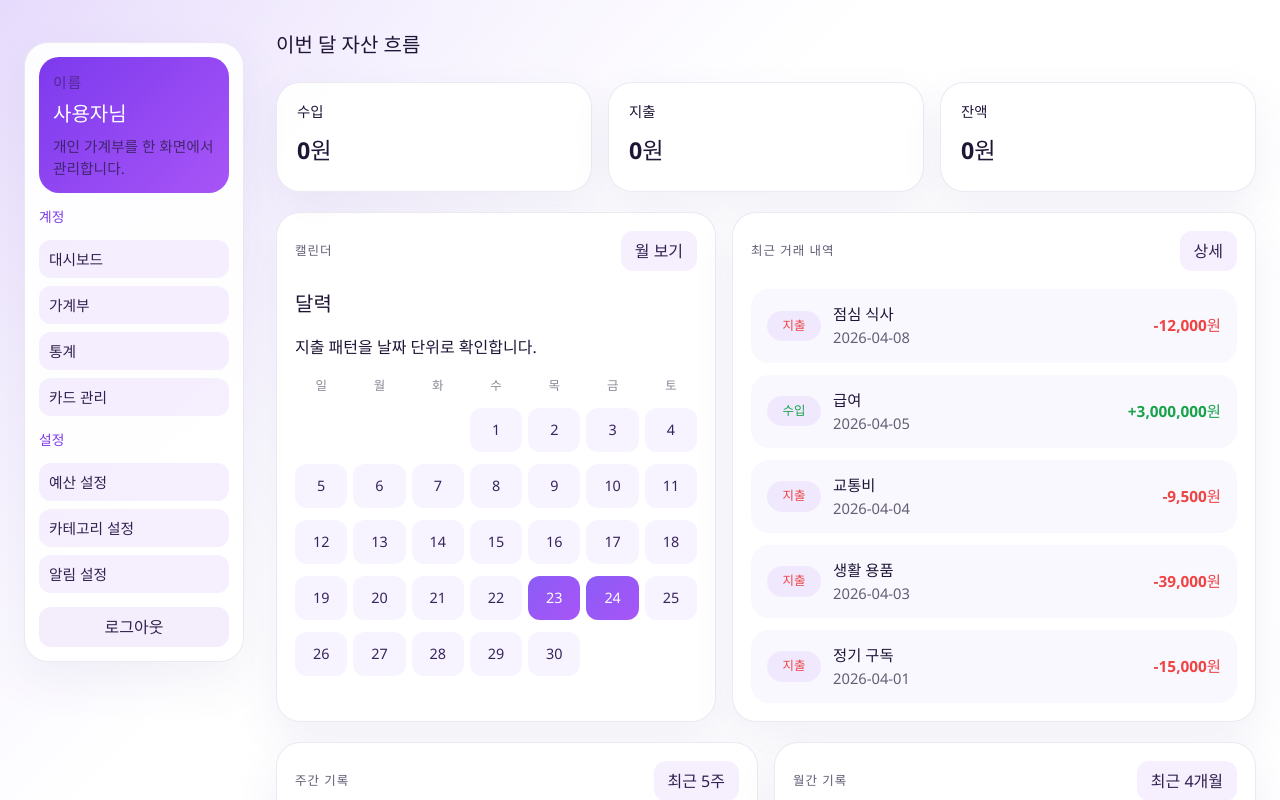
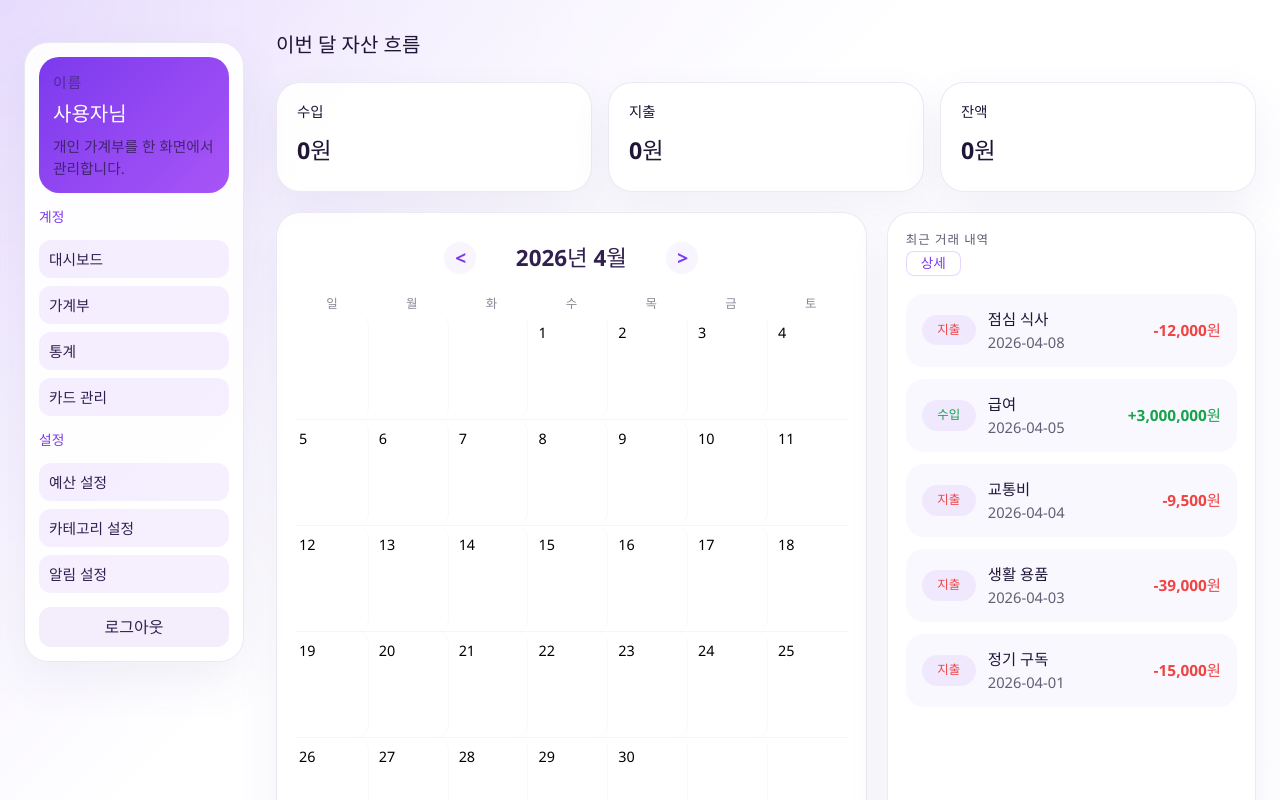
Before and after one commit to ksy9565/KB_Skeleton_Project, a Vue app: page / in a window 1280 px wide. Shown: the top 800 px of the page. Built offline with nearby package versions, Linux system fonts and the light colour scheme.

Commit message:
Feat: 달력 로직 구현 및 레이아웃 수정 달력 헤더 디자인 변경 currentDate 기반 동적 달력 로직 구현(이전달, 다음달 이동) 대시보드 그리드 조(달력 영역 확대)

```diff
--- a/src/components/mainPage/DashboardCalendarPanel.vue
+++ b/src/components/mainPage/DashboardCalendarPanel.vue
@@ -1,14 +1,57 @@
 <script setup>
-defineProps({
-  days: {
-    type: Array,
-    required: true,
-  },
+import { ref, computed } from 'vue';
+
+const currentDate = ref(new Date());
+
+const year = computed(() => currentDate.value.getFullYear());
+const month = computed(() => currentDate.value.getMonth());
+
+const prevMonth = () => {
+  currentDate.value = new Date(year.value, month.value - 1, 1);
+};
+
+const nextMonth = () => {
+  currentDate.value = new Date(year.value, month.value + 1, 1);
+};
+
+// 달력 생성
+const calendarDays = computed(() => {
+  const firstDayOfMonth = new Date(year.value, month.value, 1).getDay(); // 1일의 요일 (0:일 ~ 6:토)
+  const lastDateOfMonth = new Date(year.value, month.value + 1, 0).getDate(); // 이번 달 마지막 날짜 (28~31)
+
+  const days = [];
+  let currentWeek = [];
+
+  // 1일 앞의 빈 칸 채우기
+  for (let i = 0; i < firstDayOfMonth; i++) {
+    currentWeek.push(null);
+  }
+
+  // 1일부터 마지막 날까지 채우기
+  for (let date = 1; date <= lastDateOfMonth; date++) {
+    currentWeek.push(date);
+
+    // 토요일(6)이 되면 한 주를 마감하고 새 주 시작
+    if (currentWeek.length === 7) {
+      days.push(currentWeek);
+      currentWeek = [];
+    }
+  }
+
+  // 마지막 주 남은 빈 칸 채우기
+  if (currentWeek.length > 0) {
+    while (currentWeek.length < 7) {
+      currentWeek.push(null);
+    }
+    days.push(currentWeek);
+  }
+
+  return days;
 });
 </script>
 
 <template>
-  <article class="panel calendar-panel">
+  <!-- <article class="panel calendar-panel">
     <div class="panel-head">
       <p class="panel-label">캘린더</p>
       <button type="button">월 보기</button>
@@ -16,7 +59,6 @@ defineProps({
 
     <div class="calendar-copy">
       <strong>달력</strong>
-      <p>지출 패턴을 날짜 단위로 확인합니다.</p>
     </div>
 
     <div class="calendar-grid" aria-label="월간 캘린더">
@@ -45,5 +87,51 @@ defineProps({
         </span>
       </div>
     </div>
+  </article> -->
+  <article class="panel calendar-panel">
+    <div class="calendar-header">
+      <div class="month-selector">
+        <button type="button" class="nav-btn" @click="prevMonth">
+          <i class="prev-icon">&lt;</i> </button>
+
+        <h3 class="current-month">{{ year }}년 {{ month + 1 }}월</h3>
+
+        <button type="button" class="nav-btn" @click="nextMonth">
+          <i class="next-icon">&gt;</i>
+        </button>
+      </div>
+    </div>
+
+    <div class="calendar-grid" aria-label="월간 캘린더">
+      <div class="calendar-weekdays">
+        <span class="sun">일</span>
+        <span>월</span>
+        <span>화</span>
+        <span>수</span>
+        <span>목</span>
+        <span>금</span>
+        <span class="sat">토</span>
+      </div>
+
+      <div
+        v-for="(week, weekIndex) in calendarDays"
+        :key="weekIndex"
+        class="calendar-week"
+      >
+        <span
+          v-for="(day, dayIndex) in week"
+          :key="`${weekIndex}-${dayIndex}`"
+          class="calendar-day"
+          :class="{
+            empty: !day,
+            active: day,
+            'sun-text': dayIndex === 0 && day,
+            'sat-text': dayIndex === 6 && day
+          }"
+        >
+          {{ day || '' }}
+        </span>
+      </div>
+    </div>
   </article>
 </template>
--- a/src/styles/mainPage/logined.css
+++ b/src/styles/mainPage/logined.css
@@ -118,8 +118,7 @@
 }
 
 .sidebar-group button,
-.ghost-button,
-.panel-head button {
+.ghost-button {
   width: 100%;
   padding: 8px 10px;
   border: 0;
@@ -253,8 +252,14 @@
   color: #7c3aed;
 }
 
-.upper-grid {
+/* .upper-grid {
   grid-template-columns: 1.05fr 1.25fr;
+} */
+ .upper-grid {
+  display: grid;
+  grid-template-columns: 1.6fr 1fr;
+  gap: 20px;
+  align-items: stretch;
 }
 
 .lower-grid,
@@ -266,17 +271,74 @@
   padding: 18px;
 }
 
-.panel-head {
+/* .panel-head {
   display: flex;
   align-items: center;
   justify-content: space-between;
   gap: 12px;
-}
+} */
 
 .panel-head button {
   width: auto;
   padding-inline: 14px;
   text-align: center;
+  border: 1px solid rgba(124, 58, 237, 0.2);
+  border-radius: 8px;
+  background: white;
+  color: #7c3aed;
+  font-size: 0.85rem;
+  cursor: pointer;
+}
+
+/* 달력 상단 헤더 영역 */
+.calendar-header {
+  display: flex;
+  align-items: center;
+  justify-content: center; /* 중앙 정렬 */
+  position: relative;
+  padding: 10px 0 20px;
+}
+
+/* 년/월 선택 영역 */
+.month-selector {
+  display: flex;
+  align-items: center;
+  gap: 20px; /* 화살표와 텍스트 사이 간격 */
+}
+
+.current-month {
+  margin: 0;
+  font-size: 1.4rem; /* 크기 키움 */
+  font-weight: 700;
+  color: #31204f;
+  min-width: 150px; /* 월이 바뀌어도 글자 위치 고정 */
+  text-align: center;
+}
+
+/* 화살표 버튼 스타일 (너무 컸던 버튼 축소) */
+.nav-btn {
+  width: 32px;
+  height: 32px;
+  display: flex;
+  align-items: center;
+  justify-content: center;
+  border: none;
+  border-radius: 50%;
+  background: rgba(124, 58, 237, 0.05);
+  color: #7c3aed;
+  font-size: 1.2rem;
+  font-weight: bold;
+  cursor: pointer;
+  transition: all 0.2s ease;
+}
+
+.nav-btn:hover {
+  background: rgba(124, 58, 237, 0.15);
+  transform: scale(1.1);
+}
+
+.today-btn:hover {
+  background: #f4eefc;
 }
 
 .calendar-copy {
@@ -308,7 +370,6 @@
   border-radius: 12px;
   background: #f7f3ff;
   font-size: 0.9rem;
-  color: #37245d;
 }
 
 .calendar-day.empty {
@@ -316,8 +377,7 @@
 }
 
 .calendar-day.active {
-  color: #fff;
-  background: linear-gradient(135deg, #8b5cf6, #a855f7);
+  color: black;
 }
 
 .transaction-list {
@@ -526,7 +586,6 @@
   }
 
   .summary-grid,
-  .upper-grid,
   .lower-grid,
   .final-grid {
     grid-template-columns: 1fr;
@@ -551,3 +610,79 @@
     width: 14px;
   }
 }
+
+.panel.calendar-panel {
+  display: flex;
+  flex-direction: column;
+  height: 100%;
+  min-height: 650px;
+}
+
+.calendar-body {
+  flex: 1;
+  display: flex;
+  flex-direction: column;
+  margin-top: 10px;
+}
+
+.calendar-grid {
+  flex: 1;
+  display: flex;
+  flex-direction: column;
+  gap: 0;
+}
+
+.calendar-week {
+  flex: 1;
+  display: grid;
+  grid-template-columns: repeat(7, 1fr);
+  border-bottom: 1px solid rgba(130, 120, 170, 0.08);
+}
+
+.calendar-week:last-child {
+  border-bottom: none;
+}
+
+.calendar-day {
+  min-height: auto;
+  display: flex;
+  flex-direction: column;
+  justify-content: flex-start;
+  align-items: stretch;
+  padding: 8px 4px;
+  background: transparent;
+  border-right: 1px solid rgba(130, 120, 170, 0.05);
+}
+
+.calendar-day:last-child {
+  border-right: none;
+}
+
+.day-number {
+  font-size: 0.85rem;
+  margin-bottom: 6px;
+  padding-left: 4px;
+  color: rgba(28, 20, 48, 0.8);
+}
+
+.day-content {
+  flex: 1;
+  display: flex;
+  flex-direction: column;
+  gap: 2px;
+  overflow: hidden;
+}
+
+.income-amount {
+  font-size: 0.72rem;
+  color: #17a34a;
+  text-align: right;
+  font-weight: 600;
+}
+
+.expense-amount {
+  font-size: 0.72rem;
+  color: #ef4444;
+  text-align: right;
+  font-weight: 600;
+}
```
